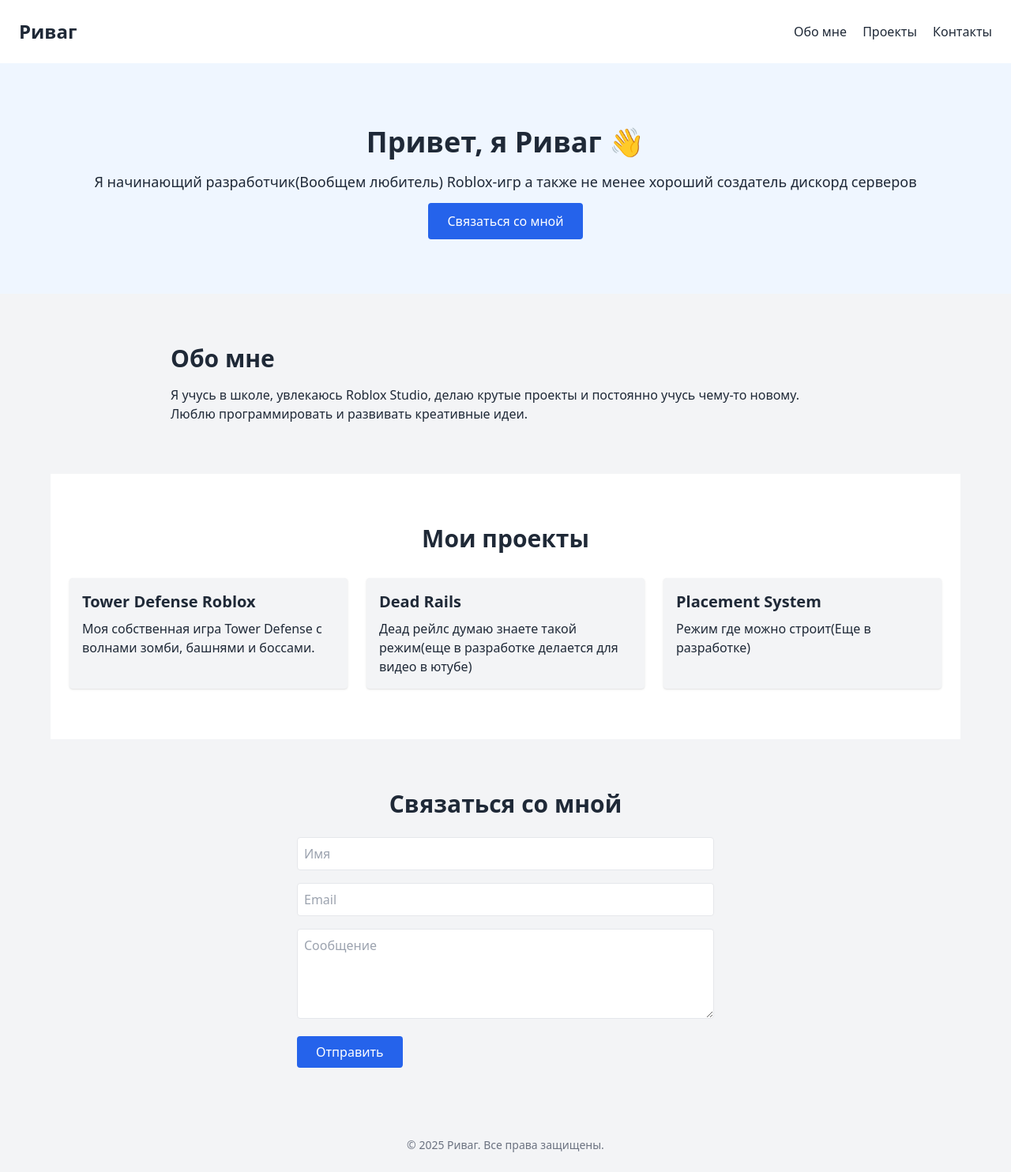
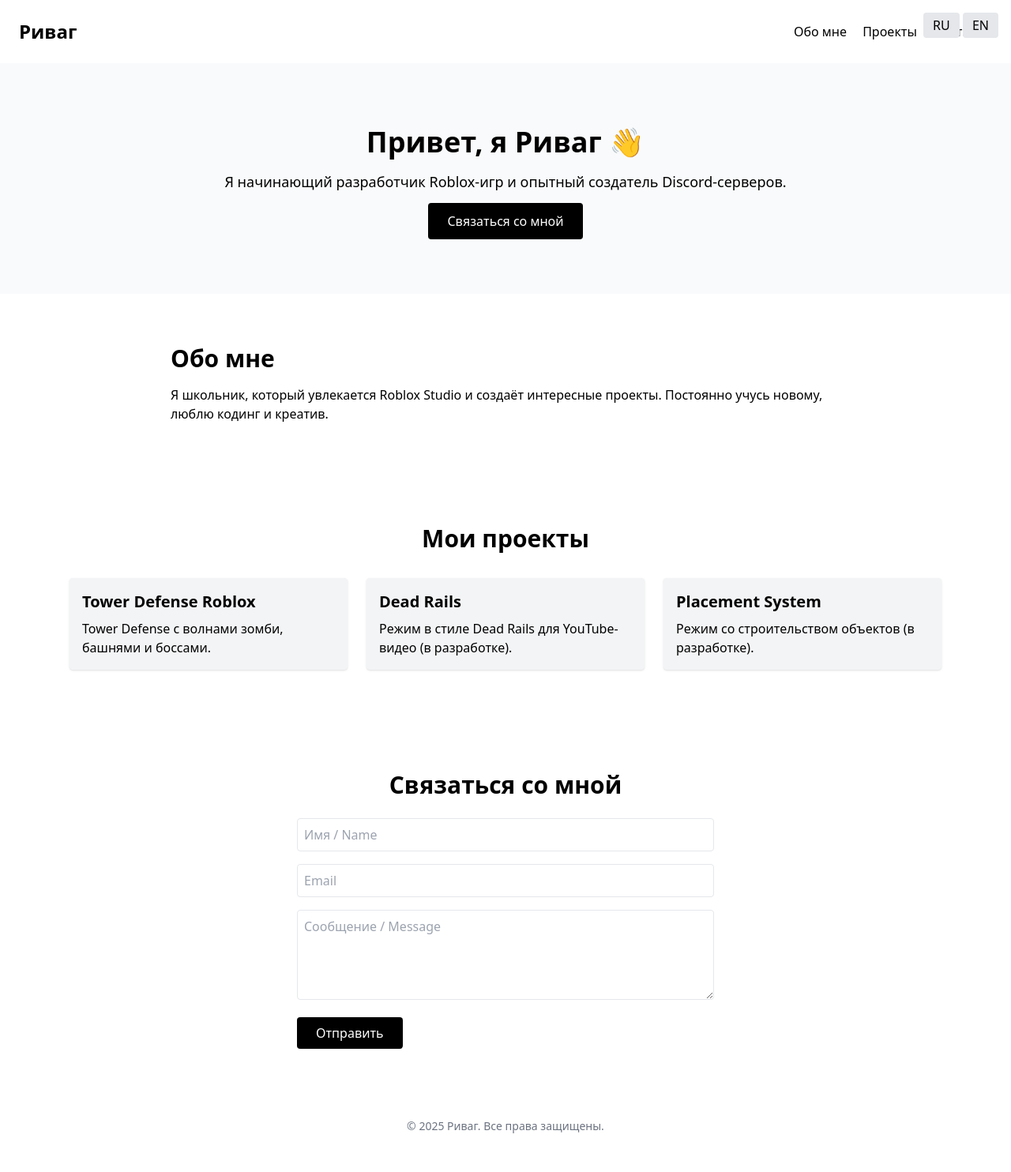
Before and after one commit to RivagCinema/MyPortfolio, a plain HTML site: page index.html in a window 1280 px wide. Shown: the whole page at 79% size. After the commit the page ends 1460 px from the top, so only its background shows below. Drawn offline with nearby package versions, Linux system fonts and the light colour scheme.

Commit message:
Update index.html

```diff
--- a/index.html
+++ b/index.html
@@ -5,10 +5,24 @@
   <meta name="viewport" content="width=device-width, initial-scale=1.0" />
   <title>Портфолио Ривага</title>
   <script src="https://cdn.tailwindcss.com"></script>
+  <style>
+    html {
+      scroll-behavior: smooth;
+    }
+    .fade {
+      transition: all 0.5s ease-in-out;
+    }
+  </style>
 </head>
-<body class="bg-gray-100 text-gray-800">
+<body class="bg-white text-black transition duration-500">
+  <!-- Language Switcher -->
+  <div class="fixed top-4 right-4 z-50">
+    <button onclick="setLanguage('ru')" class="px-3 py-1 bg-gray-200 rounded hover:bg-gray-300">RU</button>
+    <button onclick="setLanguage('en')" class="px-3 py-1 bg-gray-200 rounded hover:bg-gray-300">EN</button>
+  </div>
+
   <!-- Header -->
-  <header class="bg-white shadow p-6 flex justify-between items-center">
+  <header class="bg-white shadow p-6 flex justify-between items-center fade">
     <h1 class="text-2xl font-bold">Риваг</h1>
     <nav class="space-x-4">
       <a href="#about" class="hover:text-blue-600">Обо мне</a>
@@ -18,51 +32,60 @@
   </header>
 
   <!-- Hero -->
-  <section class="text-center py-20 bg-blue-50">
-    <h2 class="text-4xl font-bold mb-4">Привет, я Риваг 👋</h2>
-    <p class="text-lg mb-6">Я начинающий разработчик(Вообщем любитель) Roblox-игр а также не менее хороший создатель дискорд серверов</p>
-    <a href="#contact" class="bg-blue-600 text-white px-6 py-3 rounded hover:bg-blue-700 transition">Связаться со мной</a>
+  <section class="text-center py-20 bg-gray-50 fade">
+    <h2 class="text-4xl font-bold mb-4" data-ru="Привет, я Риваг 👋" data-en="Hi, I'm Rivag 👋">Привет, я Риваг 👋</h2>
+    <p class="text-lg mb-6" data-ru="Я начинающий разработчик Roblox-игр и опытный создатель Discord-серверов." data-en="I'm a beginner Roblox game developer and experienced Discord server creator.">Я начинающий разработчик Roblox-игр и опытный создатель Discord-серверов.</p>
+    <a href="#contact" class="bg-black text-white px-6 py-3 rounded hover:bg-gray-800 transition">Связаться со мной</a>
   </section>
 
   <!-- About -->
-  <section id="about" class="py-16 px-6 max-w-4xl mx-auto">
-    <h3 class="text-3xl font-semibold mb-4">Обо мне</h3>
-    <p>Я учусь в школе, увлекаюсь Roblox Studio, делаю крутые проекты и постоянно учусь чему-то новому. Люблю программировать и развивать креативные идеи.</p>
+  <section id="about" class="py-16 px-6 max-w-4xl mx-auto fade">
+    <h3 class="text-3xl font-semibold mb-4" data-ru="Обо мне" data-en="About Me">Обо мне</h3>
+    <p data-ru="Я школьник, который увлекается Roblox Studio и создаёт интересные проекты. Постоянно учусь новому, люблю кодинг и креатив." data-en="I'm a student passionate about Roblox Studio and creating cool projects. Always learning new things and love coding and creativity.">Я школьник, который увлекается Roblox Studio и создаёт интересные проекты. Постоянно учусь новому, люблю кодинг и креатив.</p>
   </section>
 
   <!-- Projects -->
-  <section id="projects" class="bg-white py-16 px-6 max-w-6xl mx-auto">
-    <h3 class="text-3xl font-semibold mb-8 text-center">Мои проекты</h3>
+  <section id="projects" class="bg-white py-16 px-6 max-w-6xl mx-auto fade">
+    <h3 class="text-3xl font-semibold mb-8 text-center" data-ru="Мои проекты" data-en="My Projects">Мои проекты</h3>
     <div class="grid md:grid-cols-3 gap-6">
       <div class="bg-gray-100 p-4 rounded shadow">
         <h4 class="font-bold text-xl mb-2">Tower Defense Roblox</h4>
-        <p>Моя собственная игра Tower Defense с волнами зомби, башнями и боссами.</p>
+        <p data-ru="Tower Defense с волнами зомби, башнями и боссами." data-en="Tower Defense game with zombie waves, towers and bosses.">Tower Defense с волнами зомби, башнями и боссами.</p>
       </div>
       <div class="bg-gray-100 p-4 rounded shadow">
         <h4 class="font-bold text-xl mb-2">Dead Rails</h4>
-        <p>Деад рейлс думаю знаете такой режим(еще в разработке делается для видео в ютубе)</p>
+        <p data-ru="Режим в стиле Dead Rails для YouTube-видео (в разработке)." data-en="Dead Rails inspired game mode for YouTube (in development).">Режим в стиле Dead Rails для YouTube-видео (в разработке).</p>
       </div>
       <div class="bg-gray-100 p-4 rounded shadow">
         <h4 class="font-bold text-xl mb-2">Placement System</h4>
-        <p>Режим где можно строит(Еще в разработке)</p>
+        <p data-ru="Режим со строительством объектов (в разработке)." data-en="A buildable game mode (in development).">Режим со строительством объектов (в разработке).</p>
       </div>
     </div>
   </section>
 
   <!-- Contact -->
-  <section id="contact" class="py-16 px-6 max-w-xl mx-auto">
-    <h3 class="text-3xl font-semibold mb-6 text-center">Связаться со мной</h3>
+  <section id="contact" class="py-16 px-6 max-w-xl mx-auto fade">
+    <h3 class="text-3xl font-semibold mb-6 text-center" data-ru="Связаться со мной" data-en="Contact Me">Связаться со мной</h3>
     <form class="space-y-4">
-      <input type="text" placeholder="Имя" class="w-full border p-2 rounded" required />
+      <input type="text" placeholder="Имя / Name" class="w-full border p-2 rounded" required />
       <input type="email" placeholder="Email" class="w-full border p-2 rounded" required />
-      <textarea placeholder="Сообщение" rows="4" class="w-full border p-2 rounded" required></textarea>
-      <button type="submit" class="bg-blue-600 text-white px-6 py-2 rounded hover:bg-blue-700 transition">Отправить</button>
+      <textarea placeholder="Сообщение / Message" rows="4" class="w-full border p-2 rounded" required></textarea>
+      <button type="submit" class="bg-black text-white px-6 py-2 rounded hover:bg-gray-800 transition">Отправить</button>
     </form>
   </section>
 
   <!-- Footer -->
-  <footer class="text-center text-sm text-gray-500 py-6">
+  <footer class="text-center text-sm text-gray-500 py-6 fade">
     &copy; 2025 Риваг. Все права защищены.
   </footer>
+
+  <!-- Language Switch Script -->
+  <script>
+    function setLanguage(lang) {
+      document.querySelectorAll('[data-ru]').forEach(el => {
+        el.textContent = el.getAttribute(`data-${lang}`);
+      });
+    }
+  </script>
 </body>
 </html>
```
